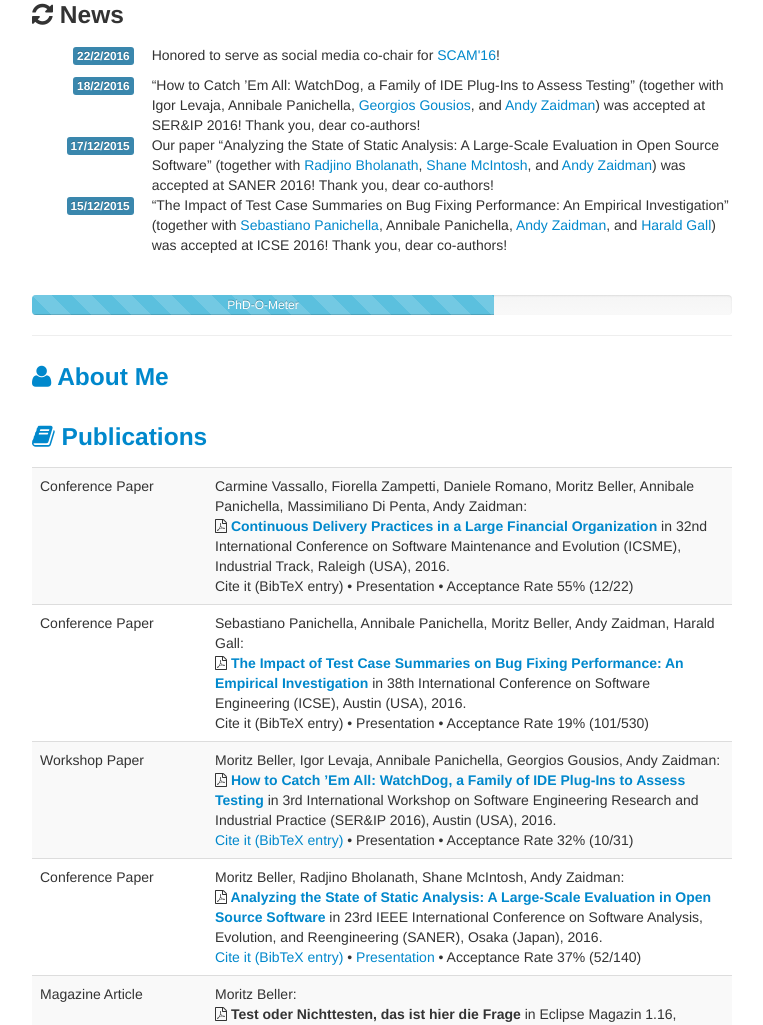
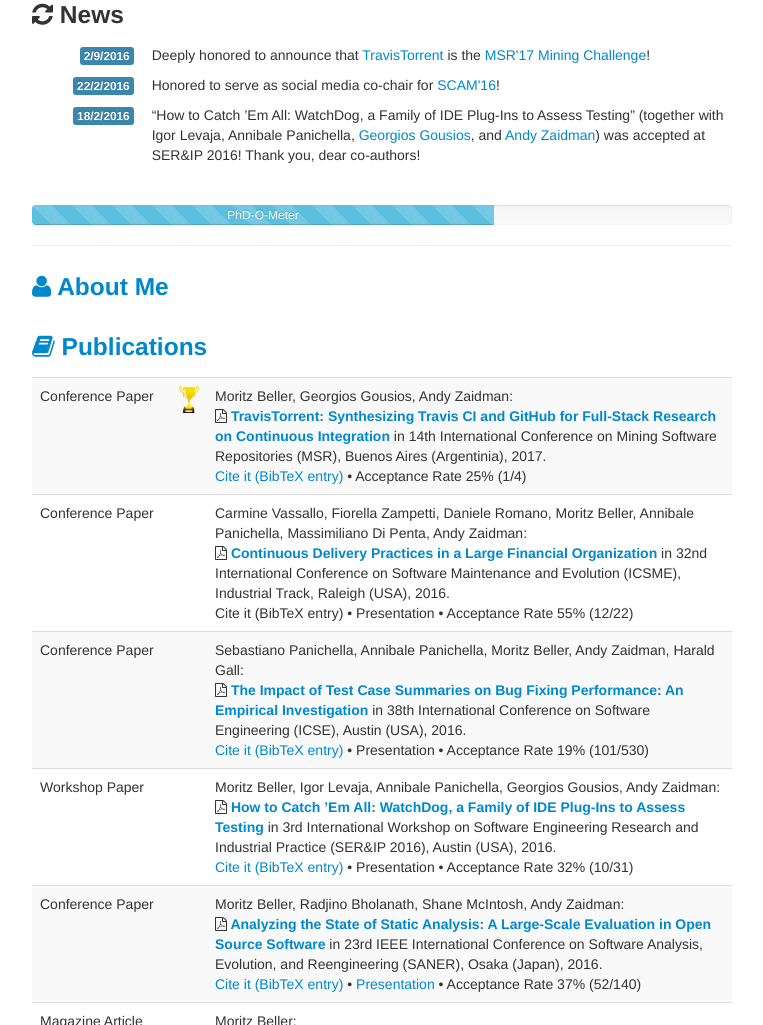
Before and after one commit to Inventitech/website, a plain HTML site: page index.html in a window 1280 px wide. Shown: the part 477-1502 px from the top of the page, without its empty margins (258-1021 px from the left). Drawn offline with nearby package versions, Linux system fonts and the light colour scheme.

Commit message:
Update website with news and citation info

```diff
--- a/index.html
+++ b/index.html
@@ -114,6 +114,17 @@ h3:before {
 
 			<div class="row-fluid">
 				<div class="span2 text-right">
+					<span class="label label-info">2/9/2016</span>
+				</div>
+				<div class="span10">Deeply honored to announce
+				that <a href="http://travistorrent.testroots.org">TravisTorrent</a>
+				is the <a href="http://2017.msrconf.org/#/challenge">MSR'17 Mining
+				Challenge</a>!
+				</div>
+			</div>
+
+			<div class="row-fluid">
+				<div class="span2 text-right">
 					<span class="label label-info">22/2/2016</span>
 				</div>
 				<div class="span10">Honored to serve as social media
@@ -129,33 +140,6 @@ h3:before {
 					“How to Catch ’Em All: WatchDog, a Family of IDE Plug-Ins to Assess Testing” (together with Igor
 					Levaja, Annibale Panichella, <a href="http://www.gousios.gr">Georgios Gousios</a>, and
 					<a href="http://www.st.ewi.tudelft.nl/~zaidman/">Andy Zaidman</a>) was accepted at SER&amp;IP 2016! Thank you, dear co-authors!
-				</div>
-			</div>
-
-			<div class="row-fluid">
-				<div class="span2 text-right">
-					<span class="label label-info">17/12/2015</span>
-				</div>
-				<div class="span10">
-					Our paper “Analyzing the State of Static Analysis: A Large-Scale Evaluation in Open Source Software” (together with
-					<a href="https://www.linkedin.com/in/rbholanath">Radjino
-					Bholanath</a>, <a href="http://shanemcintosh.org/">Shane McIntosh</a>, and
-					<a href="http://www.st.ewi.tudelft.nl/~zaidman/">Andy Zaidman</a>) was accepted at SANER 2016! Thank you, dear co-authors!
-				</div>
-			</div>
-
-			<div class="row-fluid">
-				<div class="span2 text-right">
-					<span class="label label-info">15/12/2015</span>
-				</div>
-				<div class="span10">
-					“The Impact of Test Case Summaries on
-					Bug Fixing Performance: An Empirical
-					Investigation” (together with
-					<a href="http://www.ifi.uzh.ch/seal/people/panichella.html">Sebastiano Panichella</a>,
-					Annibale Panichella,
-					<a href="http://www.st.ewi.tudelft.nl/~zaidman/">Andy Zaidman</a>,
-					and <a href="http://www.ifi.uzh.ch/seal/people/gall.html">Harald Gall</a>) was accepted at <a href="http://2016.icse-conferences.org" style="color: inherit; text-decoration: none;">ICSE 2016</a>! Thank you, dear co-authors!
 				</div>
 			</div>
 
@@ -205,13 +189,13 @@ h3:before {
 					my main subject, I chose a research-oriented Master education. I took Sports
 					and Medicine as my minor fields of study.</p>
 				<h4>Sportsman*</h4>
-				<p>In my leisure time, I enjoy sports. After years of
-					competitive table tennis, I have started with Olympic weight
-					lifting. Besides these indoor activities, I like the mountains, especially now
-					that I live in the Netheralnds. In the winter for skiing, and in the summer
-					for hiking and a bit of
-					mountainbiking. From time to time, I go for a run (not really my
-					favoured sport, though).</p>
+				<p>In my leisure time, I enjoy sports. After years of competitive
+					table tennis, I have started with Olympic weight lifting
+					and climbing (in the Netherlands!). Besides these indoor
+					activities, I like the mountains. In the winter for skiing,
+					and in the summer for hiking and a bit of
+					mountainbiking. From time to time, I go for a run (not
+					really my favored sport, though).</p>
 				<h4>Languages</h4>
 				<p>Having a classicist's background (Latinum and Graecum), I
 					like language and speaking in general. From my abroad studies, I
@@ -230,6 +214,19 @@ h3:before {
 		</h3>
 		<div id="publications-div" class="collapse in">
 		  <table class="table table-striped table-hover">
+		    		    <tr>
+					<td style="width: 25%"><img src="img/award.png"
+					style="float:right"> Conference Paper</td>
+					<td>Moritz Beller, Georgios Gousios, Andy
+					Zaidman:<br><strong><i class="fa
+					fa-file-pdf-o"></i> <a href="publications/2017_beller_gousios_zaidman_travistorrent_synthesizing_travis_ci_and_github_for_full-stack_research_on_continuous_integration.pdf">TravisTorrent:
+					Synthesizing Travis CI and GitHub for Full-Stack Research
+					on Continuous Integration</a></strong> in 14th
+					International Conference on Mining Software Repositories
+					(MSR), Buenos Aires (Argentinia), 2017.
+						<br><a href="publications/2017_beller_gousios_zaidman_travistorrent_synthesizing_travis_ci_and_github_for_full-stack_research_on_continuous_integration.bib">Cite it (BibTeX entry)</a>
+						&bull; Acceptance Rate 25% (1/4)</td>
+				    </tr>
 		    		    <tr>
 					<td style="width: 25%">Conference Paper</td>
 					<td>Carmine Vassallo, Fiorella Zampetti, Daniele Romano,
@@ -253,7 +250,7 @@ h3:before {
 Performance: An Empirical Investigation</a></strong> in <a href="http://2016.icse-conferences.org" style="color: inherit; text-decoration: none;">38th International
 					Conference on Software Engineering
 					(ICSE),</a> Austin (USA), 2016.
-						<br>Cite it (BibTeX entry)
+						<br><a href="publications/2016_panichella_panichella_beller_zaidman_gall_the_impact_of_test_case_summaries_on_bug_fixing_performance_an_empirical_investigation.bib">Cite it (BibTeX entry)</a>
 						&bull; Presentation
 						&bull; Acceptance Rate 19% (101/530)</td>
 				    </tr>
@@ -350,14 +347,20 @@ Performance: An Empirical Investigation</a></strong> in <a href="http://2016.ics
 			</a>
 		</h3>
 		<div id="service-div" class="collapse">
-			<p>I am a member of the PhD concuil of the <a href="http://www.win.tue.nl/ipa/?page_id=191">Institute for Programming research and Algorithmics.</a></p>
+			<p>I am a member of the PhD concuil of
+			the <a href="http://www.win.tue.nl/ipa/?page_id=191">Institute for
+			    Programming research and Algorithmics.</a></p>
+			<h4>Chair</h4>
+			<p>I am honored to be ...</p>
+			<ul>
+			  <li>Mining Challenge chair of MSR 2017.</li>
+			  <li>Social media co-chair of SCAM 2016.</li>
+			</ul>
 			<h4>Program Commitee (PC)</h4>
-			<p>I am honoured to have served in the PC of ...</p>
+			<p>I am honored to have served in the PC of ...</p>
 			<ul>
-			  <li>SCAM 2015 (15th IEEE International Working Conference on Source Code
-			    Analysis and Manipulation), tool paper track.</li>
-			  <li>SANER 2017 (24th IEEE International Conference on Software Analysis,
-			  Evolution, and Reengineering), tool paper track.</li>
+			  <li>SCAM 2015, tool paper track.</li>
+			  <li>SANER 2017, tool paper track.</li>
 			</ul>
 			<h4>Reviewing</h4>
 			<p>I was a reviewer for ...</p>
@@ -381,7 +384,9 @@ Performance: An Empirical Investigation</a></strong> in <a href="http://2016.ics
 			<ul>
 			<li>the bachelor end project of Jean de Leeuw, Liam Clark, and Chak Shun Yu on
 			developing an iOS app for flight risk assessment.</li>
-			<li>a group of five students in the context project (together with
+			<li>a group of five students in the context project, who created this
+			<a href="https://github.com/ClintonCao/Contextproject-TSE">awesome ASAT
+			visualization tool</a> (together with
 			  <a href="http://www.st.ewi.tudelft.nl/~zaidman/">Andy Zaidman</a>).</li>
 			<li><a href="https://twitter.com/n_spruit">Niels Spruit's</a> Master Thesis on how developers debug,
 			  2015-2016.</li>
```
Also changed, not shown: 2 other files.
